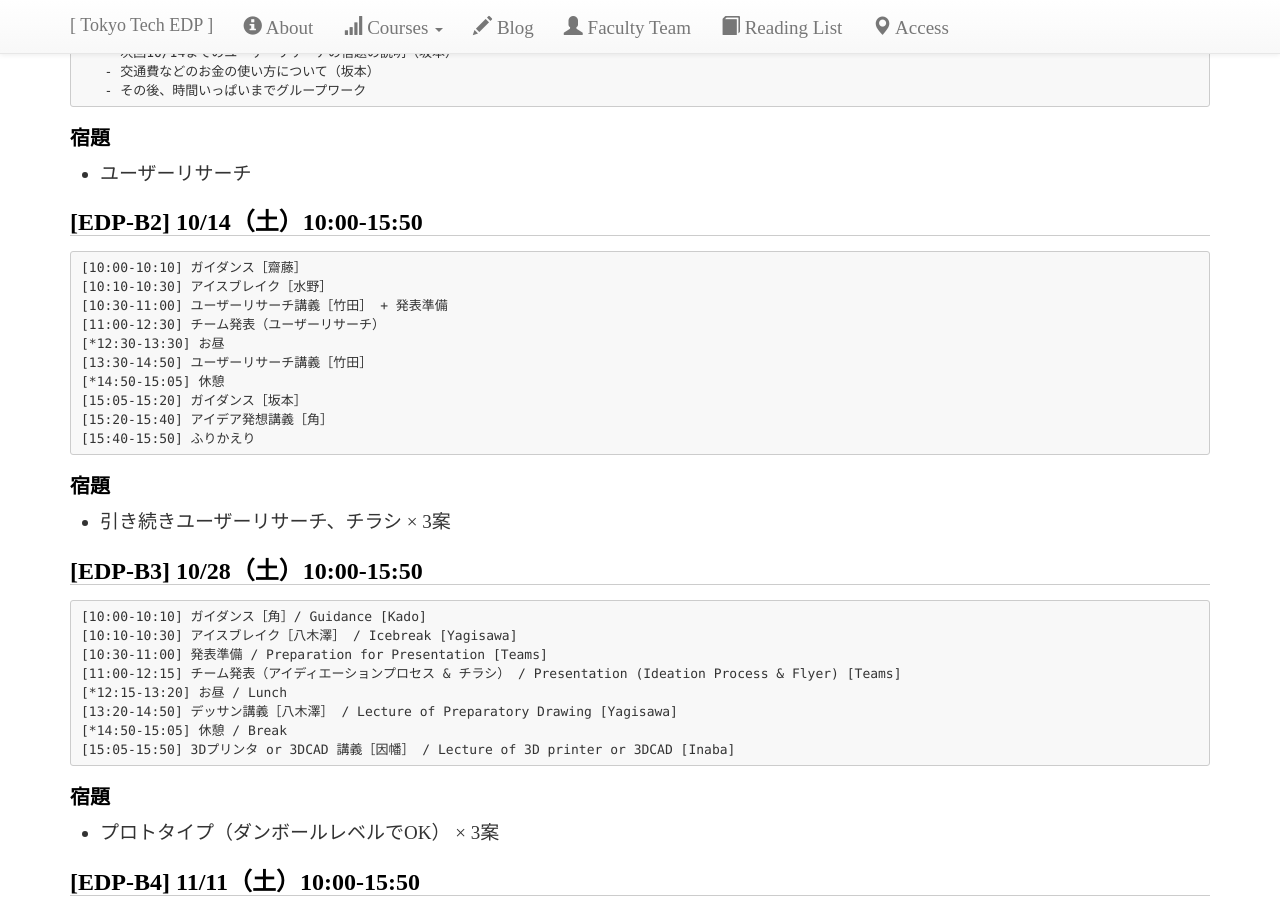
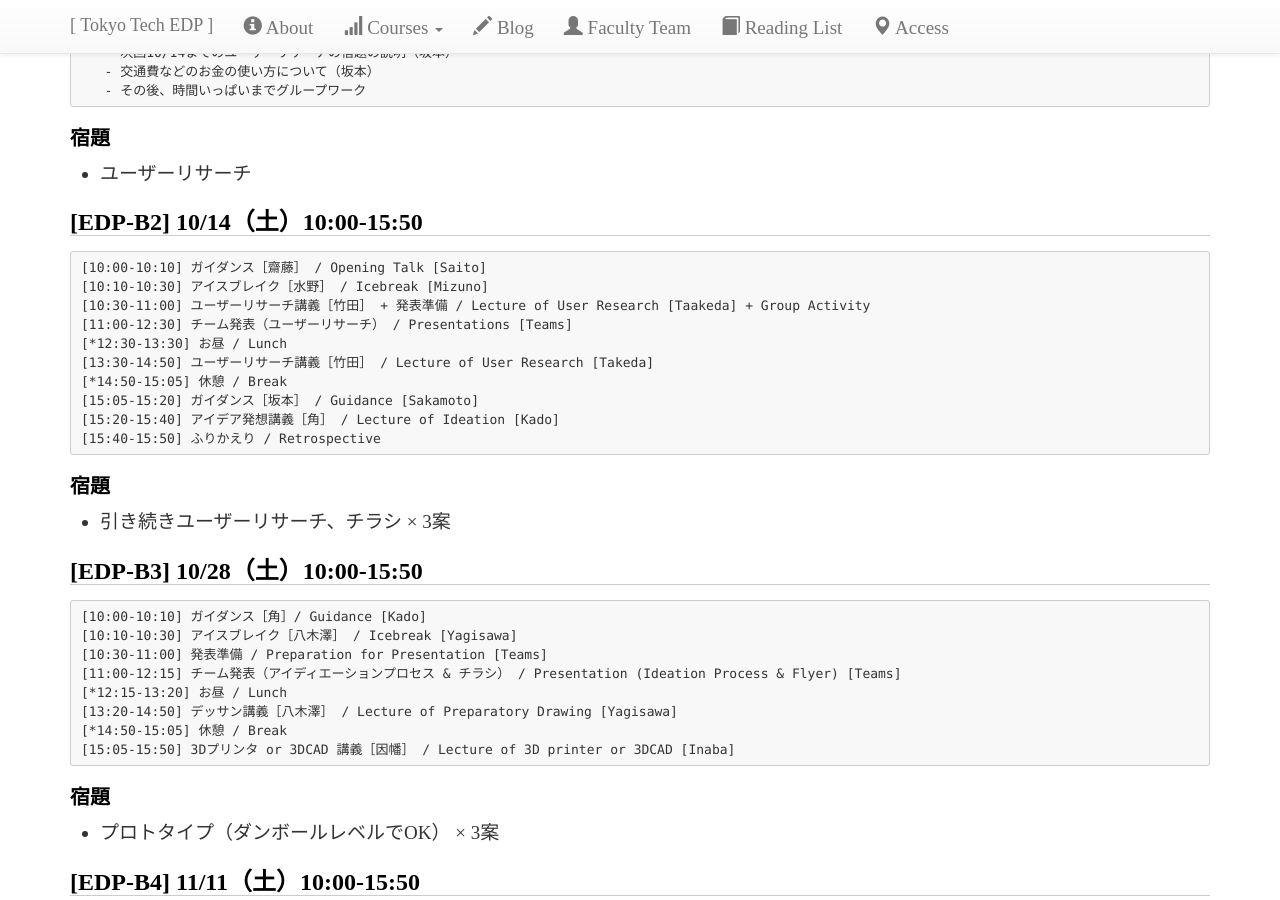
Before and after one commit to titech-edp/titech-edp.github.io, a Jekyll site: the page built from 2017-edp-bc/index.md, in a window 1280 px wide and 900 px high, scrolled down 1339 px. Built offline with Jekyll 4.4.1, drawn with Linux system fonts in a browser that asks for light colours; nearby versions of some CDN libraries; library files that are not in the unit come from our copies.

Commit message:
Update time

````diff
--- a/2017-edp-bc/index.md
+++ b/2017-edp-bc/index.md
@@ -67,16 +67,16 @@
  !-- ``` -->
 
 ```
-[10:00-10:10] ガイダンス［齋藤］
-[10:10-10:30] アイスブレイク［水野］
-[10:30-11:00] ユーザーリサーチ講義［竹田］ + 発表準備
-[11:00-12:30] チーム発表（ユーザーリサーチ）
-[*12:30-13:30] お昼
-[13:30-14:50] ユーザーリサーチ講義［竹田］
-[*14:50-15:05] 休憩
-[15:05-15:20] ガイダンス［坂本］
-[15:20-15:40] アイデア発想講義［角］
-[15:40-15:50] ふりかえり
+[10:00-10:10] ガイダンス［齋藤］ / Opening Talk [Saito]
+[10:10-10:30] アイスブレイク［水野］ / Icebreak [Mizuno]
+[10:30-11:00] ユーザーリサーチ講義［竹田］ + 発表準備 / Lecture of User Research [Taakeda] + Group Activity
+[11:00-12:30] チーム発表（ユーザーリサーチ） / Presentations [Teams]
+[*12:30-13:30] お昼 / Lunch
+[13:30-14:50] ユーザーリサーチ講義［竹田］ / Lecture of User Research [Takeda]
+[*14:50-15:05] 休憩 / Break
+[15:05-15:20] ガイダンス［坂本］ / Guidance [Sakamoto]
+[15:20-15:40] アイデア発想講義［角］ / Lecture of Ideation [Kado]
+[15:40-15:50] ふりかえり / Retrospective
 ```
 
 
````
